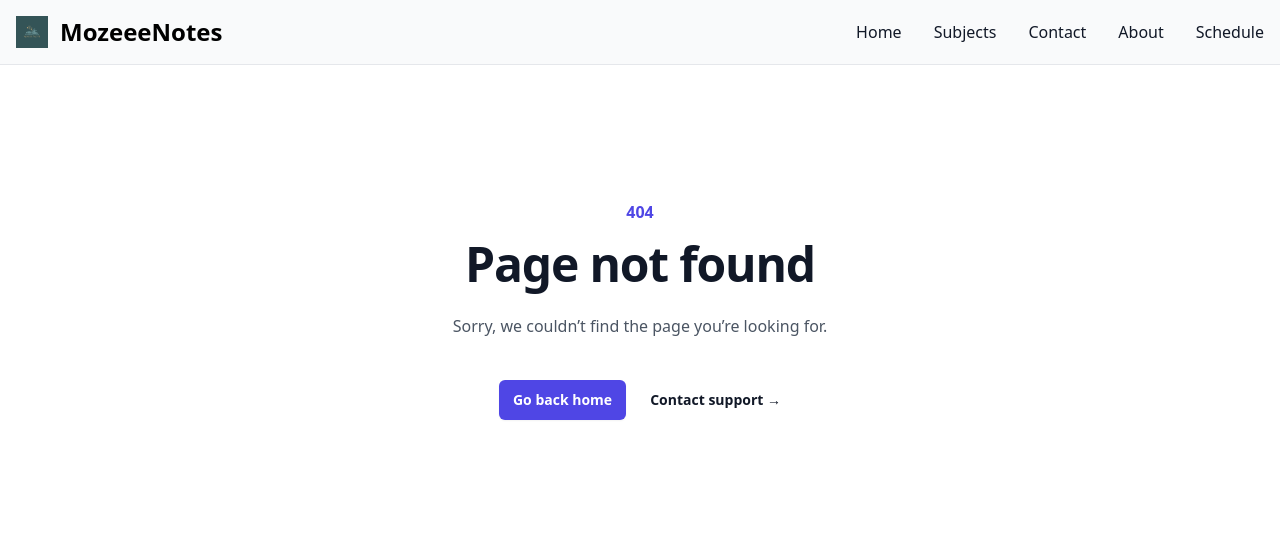
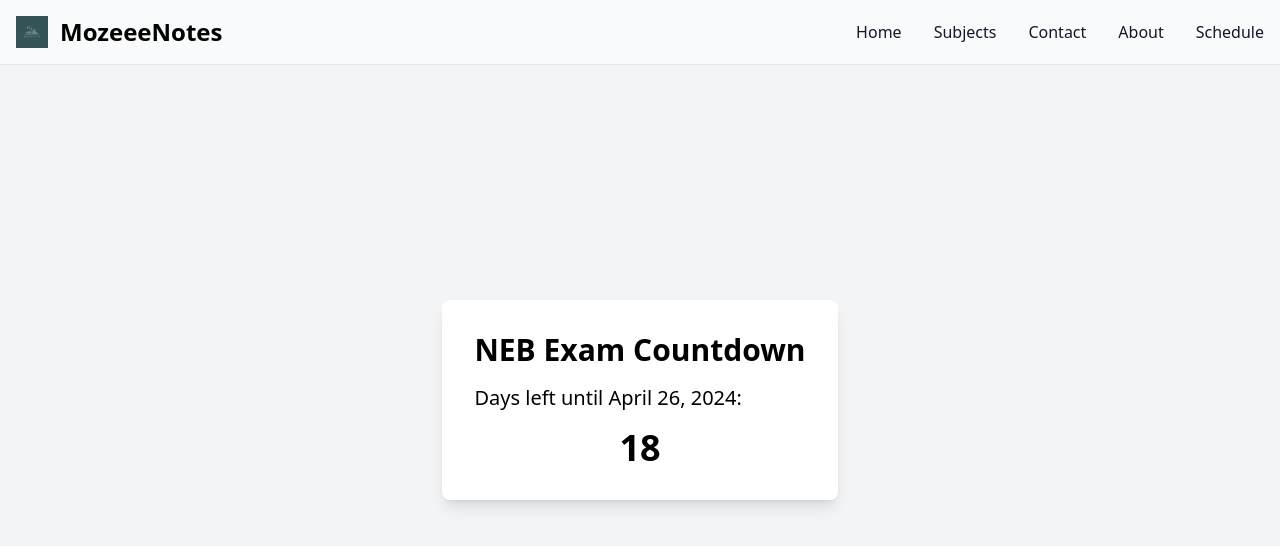
Before and after one commit to Sankalpa683/sankiznotes, a Next.js app: page /calendar in a window 1280 px wide. Before the commit this address had no page. Shown: the top 546 px of the page. Built offline with nearby package versions, Linux system fonts and the light colour scheme.

Commit message:
Create calendar.js

```diff
--- /dev/null
+++ b/src/pages/calendar.js
@@ -0,0 +1,32 @@
+import { useEffect, useState } from 'react';
+
+const CalendarPage = () => {
+  const [daysLeft, setDaysLeft] = useState(0);
+
+  useEffect(() => {
+    const calculateDaysLeft = () => {
+      const currentDate = new Date();
+      const examDate = new Date('2024-04-26');
+      const differenceInTime = examDate.getTime() - currentDate.getTime();
+      const differenceInDays = Math.ceil(differenceInTime / (1000 * 3600 * 24));
+      setDaysLeft(differenceInDays);
+    };
+
+    calculateDaysLeft();
+    const interval = setInterval(calculateDaysLeft, 1000 * 60 * 60 * 24);
+
+    return () => clearInterval(interval);
+  }, []);
+
+  return (
+    <div className="min-h-screen flex justify-center items-center bg-gray-100">
+      <div className="bg-white p-8 rounded-lg shadow-lg">
+        <h1 className="text-3xl font-bold mb-4">NEB Exam Countdown</h1>
+        <p className="text-xl mb-4">Days left until April 26, 2024:</p>
+        <div className="text-4xl font-bold text-center">{daysLeft}</div>
+      </div>
+    </div>
+  );
+};
+
+export default CalendarPage;
```
